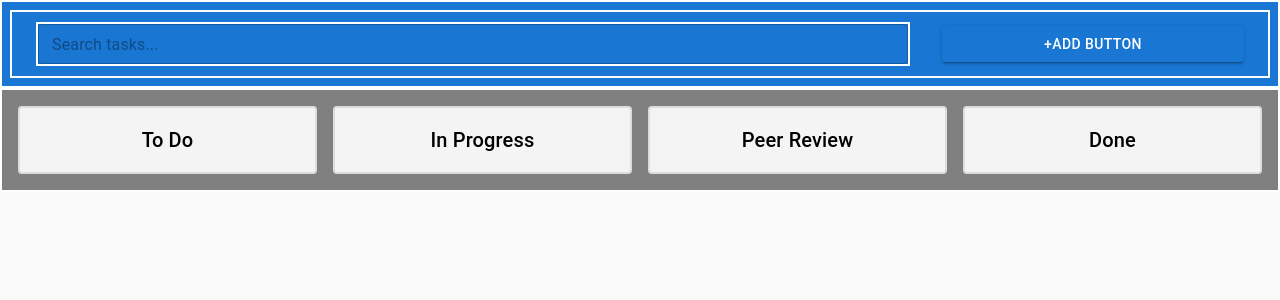
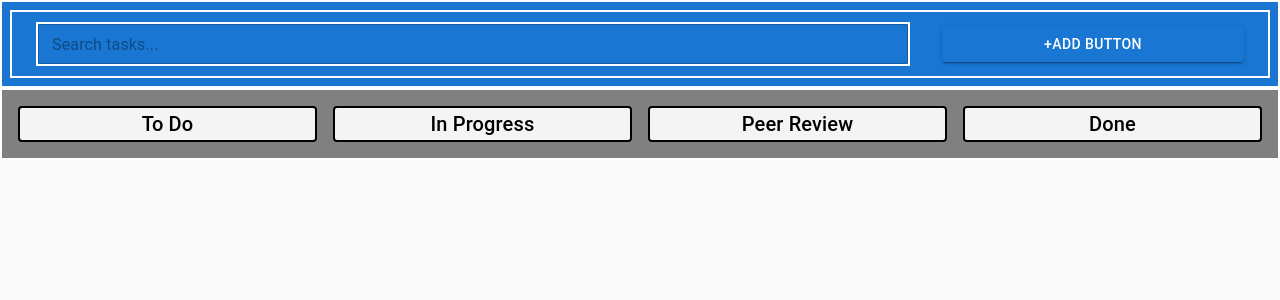
Before and after one commit to Varsha-A03/kanban-board, a React (Create React App) app: page / in a window 1280 px wide. Shown: the top 300 px of the page. Built offline with nearby package versions, Linux system fonts and the light colour scheme.

Commit message:
Column Component

```diff
--- /dev/null
+++ b/src/components/Column.js
@@ -0,0 +1,11 @@
+import React from 'react'
+import {Box, Typography} from '@mui/material';
+export default function Column({title}) {
+  return (
+    <>
+       <Box sx={{flex:1, backgroundColor:'#f4f4f4', border:'2px,solid,black',borderRadius:'4px'}}>
+        <Typography variant='h6' align='center'>{title}</Typography>
+       </Box>
+    </>
+  )
+}
--- a/src/pages/Board.js
+++ b/src/pages/Board.js
@@ -1,16 +1,15 @@
 import React from 'react'
-import { Box, Typography } from '@mui/material'
+import { Box, Typography } from '@mui/material';
+import Column from '../components/Column';
 export default function Board() {
   return (
     <>
         <Box sx={{backgroundColor:'grey',
             display:'flex', gap:'1rem', padding:'1rem',border:'2px,solid,white'}}>
             {['To Do', 'In Progress', 'Peer Review', 'Done'].map((column)=>(
-                <Box key = {column} sx={{flex:1,backgroundColor:'#f4f4f4',
-                    border:'2px solid #ddd',borderRadius:'4px',padding:'1rem'
-                }}>
-                <Typography variant='h6' align='center'>{column}</Typography>
-         </Box>))}
+
+                <Column key = {column} title = {column}/>
+            ))}
          </Box>
     </>
   )
```
